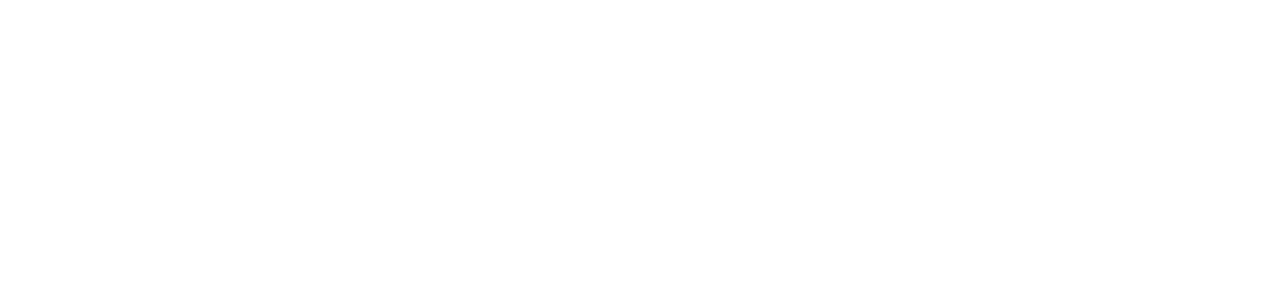
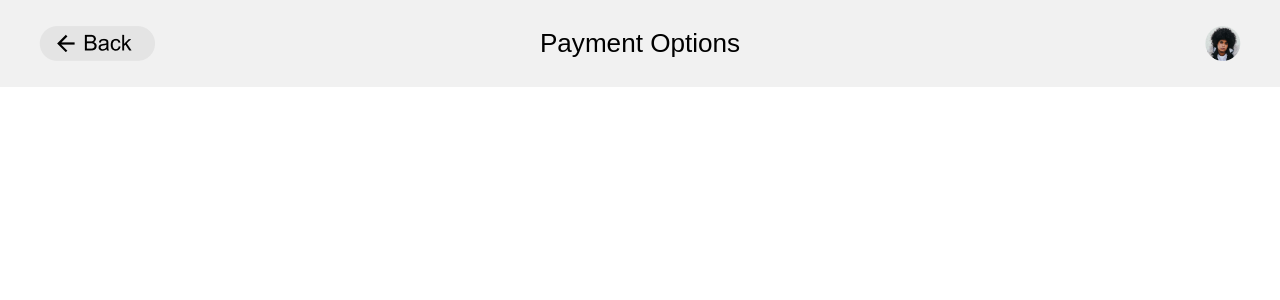
Before and after one commit to devlucasalaf/online-store, a React (Create React App) app: page /payment in a window 1280 px wide. Shown: the top 300 px of the page. Built offline with nearby package versions, Linux system fonts and the light colour scheme.

Commit message:
fix cart total value att.

```diff
--- a/src/Components/Header/index.js
+++ b/src/Components/Header/index.js
@@ -5,9 +5,9 @@ const Header = (props) => {
   return (
     < div id='header-container' >
       <div id='header-wrapper'>
-        {props.backIcon === undefined ? <div></div> : <a href={props.hrefA}><img id='back-icon' src={props.backIcon} alt='back-icon'></img></a>}
+        {props.backIcon === undefined ? <div></div> : <a id='back-icon-a' href={props.hrefA}><img id='back-icon' src={props.backIcon} alt='back-icon'></img></a>}
         <p>{props.title}</p>
-        <img id='avatar-img' src={props.avatarImg} alt='avatar-img'></img>
+        <img id={window.location.href === 'http://localhost:3000/' ? 'avatar-img-home' : 'avatar-img-rest'} src={props.avatarImg} alt='avatar-img'></img>
       </div>
     </div >
   )
--- a/src/Components/Header/styless.css
+++ b/src/Components/Header/styless.css
@@ -18,14 +18,16 @@ div#header-wrapper a {
   cursor: pointer;
 }
 
-div#header-wrapper p {
-  display: none;
-}
-
-div#header-wrapper #avatar-img {
+div#header-wrapper #avatar-img-home {
   position: absolute;
   right: 0;
   margin-right: 6rem;
+}
+
+div#header-wrapper #avatar-img-rest {
+  position: absolute;
+  right: 0;
+  margin-right: 3.9rem;
 }
 
 @media (min-width: 1024px) {
@@ -39,7 +41,7 @@ div#header-wrapper #avatar-img {
     justify-content: center;
   }
   div#header-wrapper a {
-    margin-left: 9.877rem;
+    margin-left: 2.9rem;
   }
   div#header-wrapper a img {
     padding-left: 1rem;
@@ -53,10 +55,16 @@ div#header-wrapper #avatar-img {
     font-size: 2.61rem;
     font-family: Arial, Helvetica, sans-serif;
   }
-  div#header-wrapper #avatar-img {
+  div#header-wrapper #avatar-img-home {
     position: absolute;
     right: 0;
     margin-right: 10.877rem;
+  }
+
+  div#header-wrapper #avatar-img-rest {
+    position: absolute;
+    right: 0;
+    margin-right: 3.9rem;
   }
   div#header-wrapper span {
     margin-right: 4rem;
--- a/src/Pages/Home/index.js
+++ b/src/Pages/Home/index.js
@@ -162,9 +162,6 @@ const Home = () => {
     console.log(productsState[sizeIndex].id)
   }
 
-  useEffect(() => {
-    setIndexUseEffect()
-
   const cartHandle = () => {
     if (localStorage.getItem('products') === null) {
       return
@@ -173,7 +170,6 @@ const Home = () => {
       setOnCartItems(itemsOnCart)
     }
   }
-    cartHandle()
 
   const totalValueHandle = () => {
 
@@ -191,12 +187,14 @@ const Home = () => {
       })
       setTotalCartValue(totalValuesSet)
     }
-
   }
 
+  useEffect(() => {
+    cartHandle()
     totalValueHandle()
+    setIndexUseEffect()
 
-  }, [indexUseEffect])
+  }, [indexUseEffect, onCartItems])
 
   return (
     <div id='home-container'>
@@ -228,7 +226,7 @@ const Home = () => {
               <strong>Total</strong>
               <span>$ {totalCartValue.toFixed(2)}</span>
             </div>
-            <button className='btn-cart finish-buy-btn'>Checkout</button>
+            <a href='/payment' className='btn-cart finish-buy-btn'>Checkout</a>
           </div>
           :
           <div>
--- a/src/Pages/Home/styless.css
+++ b/src/Pages/Home/styless.css
@@ -321,7 +321,9 @@ div#products-wrapper .product-box {
 }
 
 .btn-cart {
-  display: block;
+  display: flex;
+  align-items: center;
+  justify-content: center;
   width: 50%;
   margin: 0 auto;
   height: 3.5rem;
@@ -331,6 +333,7 @@ div#products-wrapper .product-box {
   font-weight: bold;
   font-family: "Open Sans", sans-serif;
   cursor: pointer;
+  text-decoration: none;
 }
 
 .finish-buy-btn {
--- /dev/null
+++ b/src/Pages/Payment/index.js
@@ -0,0 +1,16 @@
+import React from 'react'
+import Header from '../../Components/Header'
+
+const Payment = () => {
+  return (
+    <div id='payment-container'>
+      <Header
+        title='Payment Options'
+        avatarImg='./header-imgs/Avatar.png'
+        backIcon='./header-imgs/Back.png'
+        hrefA='/' />
+    </div>
+  )
+}
+
+export default Payment
--- a/src/routes.js
+++ b/src/routes.js
@@ -1,12 +1,14 @@
 import React from 'react'
 import { BrowserRouter, Switch, Route } from 'react-router-dom'
 import Home from './Pages/Home'
+import Payment from './Pages/Payment'
 
 const Routes = () => {
   return (
     <BrowserRouter>
       <Switch>
         <Route exact path='/' component={Home}></Route>
+        <Route exact path='/payment' component={Payment}></Route>
       </Switch>
     </BrowserRouter>
   )
```
Also changed, not shown: src/Pages/Payment/styless.css (added), 1 other file (tests, documents, lock files or other folders). Lines whose indentation alone changed are shown as unchanged.
